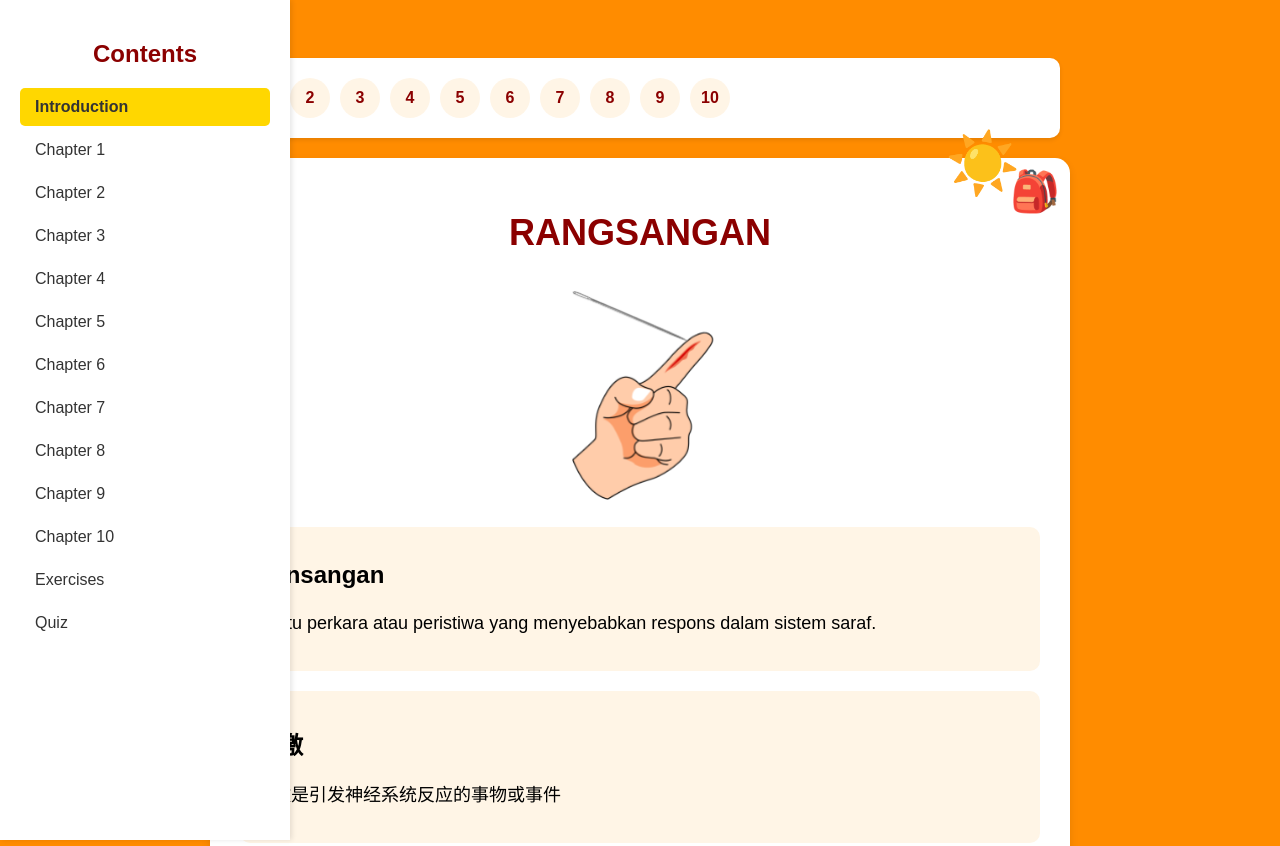
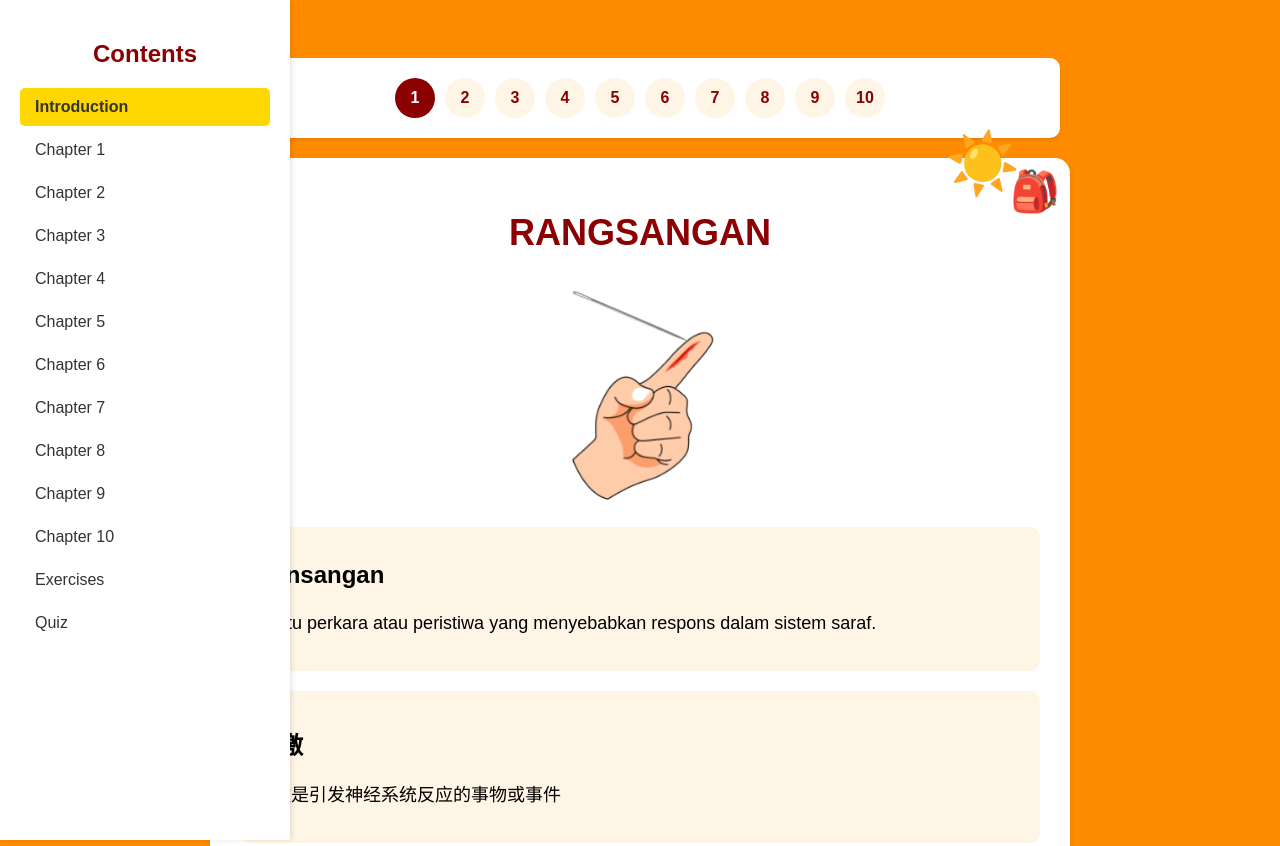
Before and after one commit to wan-wee/flashcard, a plain HTML site: page index.html in a window 1280 px wide. Shown: the top 846 px of the page. Drawn offline with Linux system fonts and the light colour scheme.

Commit message:
Update index.html

```diff
--- a/index.html
+++ b/index.html
@@ -189,11 +189,10 @@ talking pen
 /* Add new pagination styles */
         .pagination {
             display: flex;
-            justify-content: bottom;
+            justify-content: center;
             align-items: center;
             gap: 10px;
-            margin-top: 20px;
-
+            margin-bottom: 20px;
             padding: 20px;
             background-color: white;
             border-radius: 10px;
```
